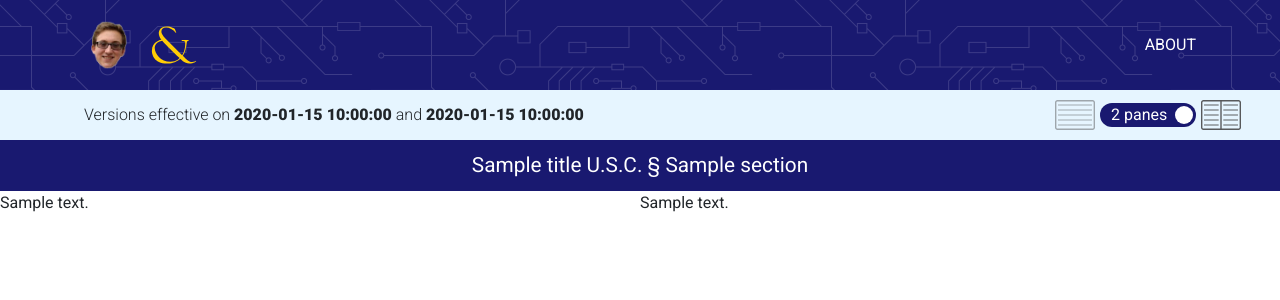
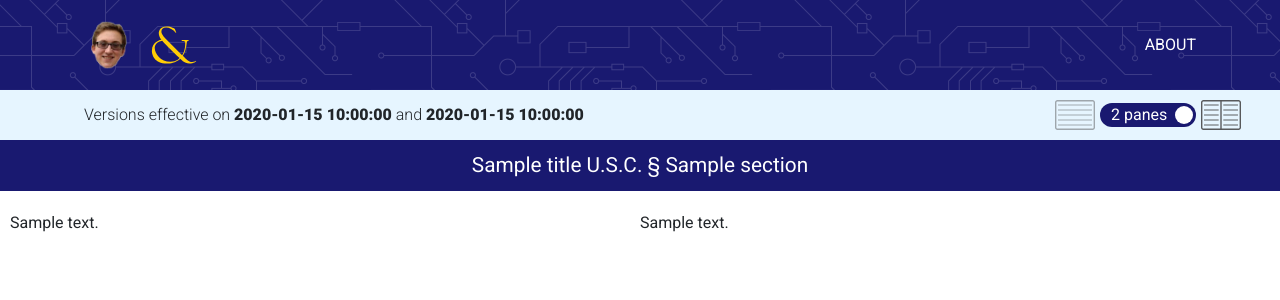
Before and after one commit to JOLTHacks/frontend, a Flask app: template app/templates/diff.html in a window 1280 px wide. Shown: the top 300 px of the page. Run offline with Flask 2, Linux system fonts and the light colour scheme; the template is opened without the code that fills it: most values are stand-ins (such as "Sample title", 1, 10 or a date in 2020); style sheets or scripts are compiled from the project's sources; some libraries are stand-ins or nearby versions.

Commit message:
styling for diff page

```diff
--- a/app/static/css/diff.css
+++ b/app/static/css/diff.css
@@ -3,73 +3,49 @@
   headerHeightSmall: 104px;
   headerHeightShrinkBig: 110px;
   headerHeightShrinkSmall: 96px;
-  screenMed: 768px;
-}
+  screenMed: 768px; }
 
 header#tools {
   background-color: #e6f5ff;
-  font-weight: 300;
-}
-
+  font-weight: 300; }
   @media screen and (min-width: 768px) {
     header#tools {
-    top: 90px;
-  }
-}
-
+      top: 90px; } }
   @media screen and (max-width: 768px) {
     header#tools {
-    top: 60px;
-  }
-}
-
+      top: 60px; } }
   header#tools .header-container {
     padding-top: 10px;
-  padding-bottom: 10px;
-}
-
+    padding-bottom: 10px; }
     @media screen and (max-width: 768px) {
       header#tools .header-container {
         display: block;
-    text-align: center;
-  }
-}
+        text-align: center; } }
 
 @media screen and (max-width: 768px) {
   .big-only {
-    display: none;
-  }
+    display: none; }
+
   .tool {
     -webkit-box-align: center;
     -ms-flex-align: center;
     align-items: center;
     -webkit-box-pack: center;
     -ms-flex-pack: center;
-    justify-content: center;
-  }
-}
-
+    justify-content: center; } }
 @media screen and (min-width: 768px) {
   .shrink + #tools {
-    top: 60px;
-  }
-}
-
+    top: 60px; } }
 @media screen and (max-width: 768px) {
   .shrink + #tools {
-    top: 52px;
-  }
-}
+    top: 52px; } }
 
 @media screen and (max-width: 768px) {
   #view-toggle {
-    margin-top: 5px;
-  }
-}
+    margin-top: 5px; } }
 
 .date {
-  font-weight: 900;
-}
+  font-weight: 900; }
 
 .section-bar {
   width: 100%;
@@ -78,60 +54,53 @@ header#tools .header-container {
   text-align: center;
   padding: 10 0 10 0;
   z-index: 50;
-  position: relative;
-}
-
+  position: relative; }
   .section-bar.fixed {
     position: fixed;
     width: 100%;
     box-sizing: border-box;
-  z-index: 0;
-}
-
+    z-index: 0; }
     @media screen and (min-width: 768px) {
       .section-bar.fixed {
-    top: 140px;
-  }
-}
-
+        top: 140px; } }
     @media screen and (max-width: 768px) {
       .section-bar.fixed {
-    top: 104px;
-  }
-}
-
+        top: 104px; } }
     .section-bar.fixed.absolute {
-  position: absolute;
-}
-
+      position: absolute; }
   .section-bar > p {
     margin: 0;
     padding: 0;
-  font-size: 1.3rem;
-}
+    font-size: 1.3rem; }
 
 @media screen and (min-width: 768px) {
   #nav.shrink ~ .main .section-bar.fixed {
-    top: 110px;
-  }
-}
-
+    top: 110px; } }
 @media screen and (max-width: 768px) {
   #nav.shrink ~ .main .section-bar.fixed {
-    top: 96px;
-  }
-}
+    top: 96px; } }
 
 .section-content {
   display: flex;
-  flex-wrap: wrap;
-}
+  flex-wrap: wrap; }
+  .section-content .item {
+    display: flex;
+    flex-direction: row;
+    width: 100%;
+    padding: 20px 10px; }
+    .section-content .item:nth-of-type(2n) {
+      background-color: #e6f5ff; }
+    .section-content .item .left, .section-content .item .right {
+      width: 50%; }
+      .section-content .item .left .add, .section-content .item .right .add {
+        color: green;
+        text-decoration: underline;
+        font-weight: bold;
+        padding: 0 3px; }
+      .section-content .item .left .delete, .section-content .item .right .delete {
+        color: red;
+        text-decoration: line-through;
+        font-weight: bold;
+        padding: 0 3px; }
 
-.section-content .item {
-  width: 50%;
-}
-
-.section-content .item.left .add {
-  display: none;
-}
 /*# sourceMappingURL=diff.css.map */
--- a/app/static/css/diff.scss
+++ b/app/static/css/diff.scss
@@ -99,17 +99,29 @@ header {
 .section-content {
 	display: flex;
 	flex-wrap: wrap;
-
 	.item {
-		width: 50%;
-		&.left {
+		display: flex;
+		flex-direction: row;
+		width: 100%;
+		padding: 20px 10px;
+		&:nth-of-type(2n) {
+			background-color: #e6f5ff;
+		}
+		.left, .right {
+			width: 50%;
 			.add {
-				display:none;
+				color: green;
+				text-decoration: underline;
+				font-weight: bold;
+				padding: 0 3px;
+			}
+			.delete {
+				color: red;
+				text-decoration: line-through;
+				font-weight: bold;
+				padding: 0 3px;
 			}
 		}
+	}
 
-		&.right {
-
-		}
-	}
 }
--- a/app/templates/diff.html
+++ b/app/templates/diff.html
@@ -30,11 +30,13 @@
 	<div class="section-content">
 		<!-- ADD DROPDOWNS -->
 		{% for clause in each.text %}
-			<div class="item left" data-indent= "{{ clause.indentLevel }}">
-				{{ clause.markUpContent|safe }}
-			</div>
-			<div class="item right" data-indent= "{{ clause.indentLevel }}">
-				{{ clause.markUpContent|safe }}
+			<div class="item">
+				<div class="left" data-indent= "{{ clause.indentLevel }}">
+					{{ clause.markUpContent|safe }}
+				</div>
+				<div class="right" data-indent= "{{ clause.indentLevel }}">
+					{{ clause.markUpContent|safe }}
+				</div>
 			</div>
 		{% endfor %}
 	</div>
```
Also changed, not shown: app/templates/index.html (+4 -4 lines), 1 other file. Lines whose indentation alone changed are shown as unchanged.
